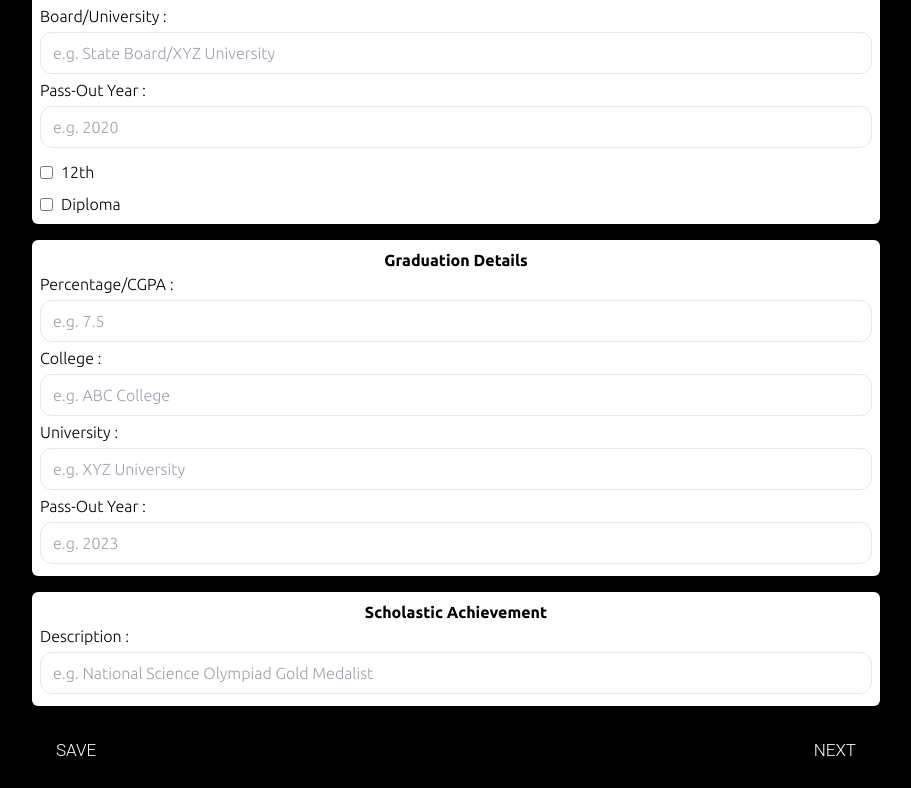
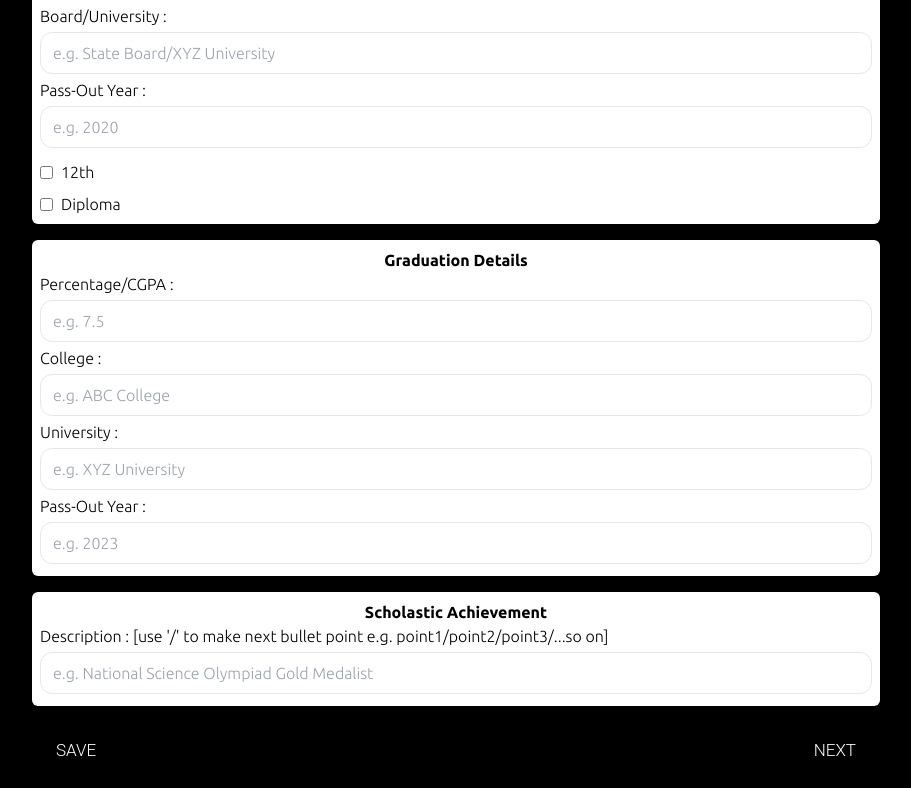
Before and after one commit to Rarma03/SGSITS-Resume-Builder, a React (Vite) app in the folder client/: page /resume/academics/1 in a window 1280 px wide. Shown: the part 584-1372 px from the top of the page, without its empty margins (184-1095 px from the left). Built offline with nearby package versions, Linux system fonts and the light colour scheme; no server answers.

Commit message:
Updated Description Label

```diff
--- a/client/src/pages/resumeBuilderComponent/AcademicsPage.jsx
+++ b/client/src/pages/resumeBuilderComponent/AcademicsPage.jsx
@@ -255,7 +255,7 @@ export default function AcademicsPage() {
                 <div className="flex flex-col">
                     <div className="bg-white rounded-md text-black p-2">
                         <div className="text-center font-bold">Scholastic Achievement</div>
-                        <label>Description :</label>
+                        <label>Description : [use '/' to make next bullet point e.g. point1/point2/point3/...so on]</label>
                         <input
                             type="text"
                             name="scholasticAchievement"
--- a/client/src/pages/resumeBuilderComponent/PositionPage.jsx
+++ b/client/src/pages/resumeBuilderComponent/PositionPage.jsx
@@ -103,7 +103,7 @@ export default function PositionPage() {
                             onChange={(e) => handlePositionChange(index, e)}
                             placeholder="e.g. Jan 2021 - Dec 2021"
                         />
-                        <label>Description:</label>
+                        <label>Description: [text format : e.g. Point1/Point2/Point3...]</label>
                         <input
                             type="text"
                             name="description"
--- a/client/src/pages/resumeBuilderComponent/ProjectPage.jsx
+++ b/client/src/pages/resumeBuilderComponent/ProjectPage.jsx
@@ -105,7 +105,7 @@ export default function ProjectPage() {
                             name="description"
                             value={project.description}
                             onChange={(e) => handleProjectChange(index, e)}
-                            placeholder="e.g. Project Description"
+                            placeholder="e.g. Description-Point1/Point2/Point3..."
                         />
                         <label>Technologies:</label>
                         <input
```
